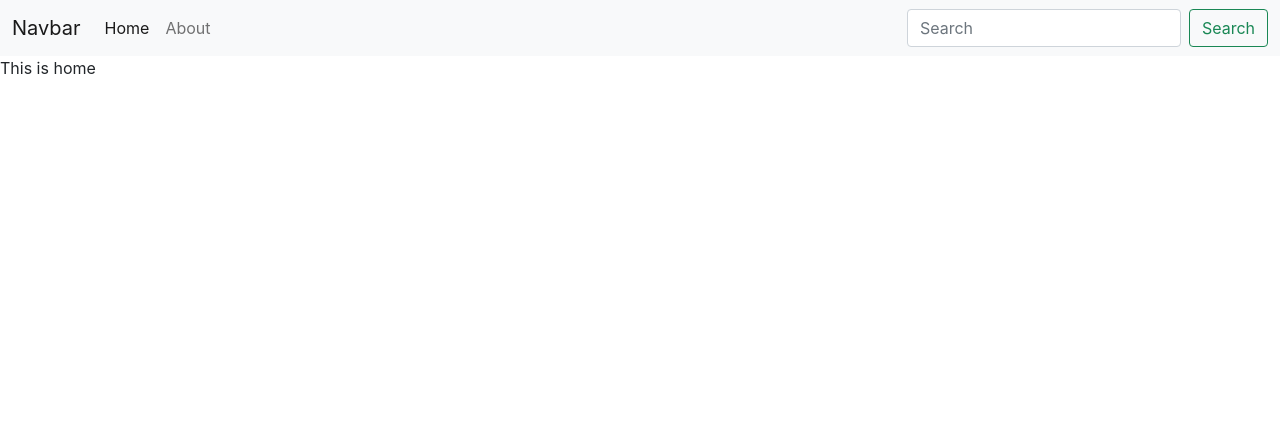
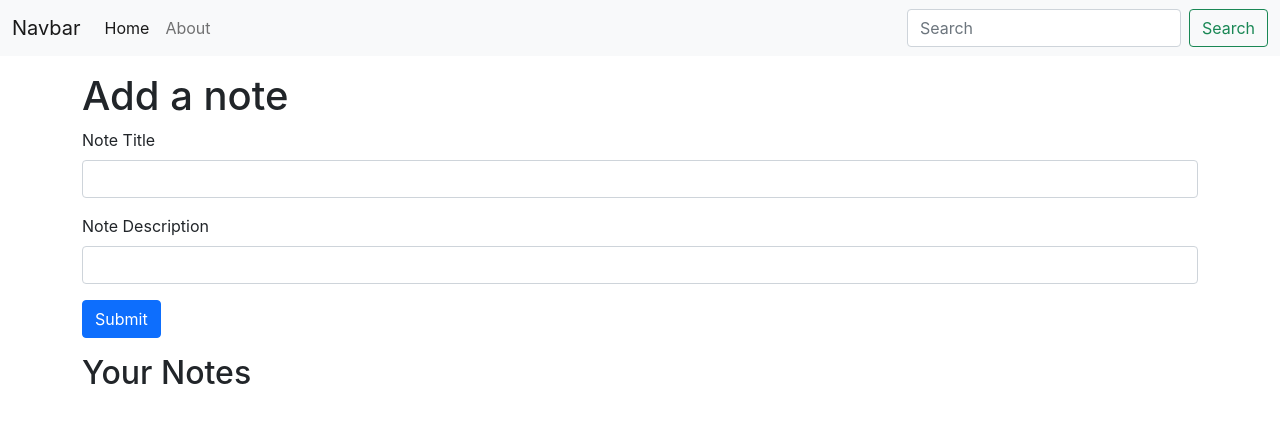
Before and after one commit to saisab29/notebook-backend, a React (Create React App) app: page / in a window 1280 px wide. Shown: the top 422 px of the page. Built offline with nearby package versions, Linux system fonts and the light colour scheme.

Commit message:
Added input fields to add note title and description

```diff
--- a/src/components/Home.jsx
+++ b/src/components/Home.jsx
@@ -1,14 +1,30 @@
 import React from 'react'
-import {
-    BrowserRouter as Router,
-    Switch,
-    Route,
-    Link
-} from "react-router-dom";
+
 
 const Home = () => {
     return (
-        <div>This is home</div>
+        <div >
+            <div className="container my-3">
+                <h1>Add a note</h1>
+                <form>
+                    <div className="mb-3">
+                        <label for="exampleInputEmail1" className="form-label">Note Title</label>
+                        <input type="email" className="form-control" id="exampleInputEmail1" aria-describedby="emailHelp" />
+
+                    </div>
+                    <div className="mb-3">
+                        <label for="exampleInputPassword1" className="form-label h-50 d-inline-block">Note Description</label>
+                        <input type="password" className="form-control" id="exampleInputPassword1" />
+                    </div>
+
+                    <button type="submit" className="btn btn-primary">Submit</button>
+                </form>
+            </div >
+            <div className="container my-3">
+
+                <h2>Your Notes</h2>
+            </div>
+        </div >
     )
 }
 
```
